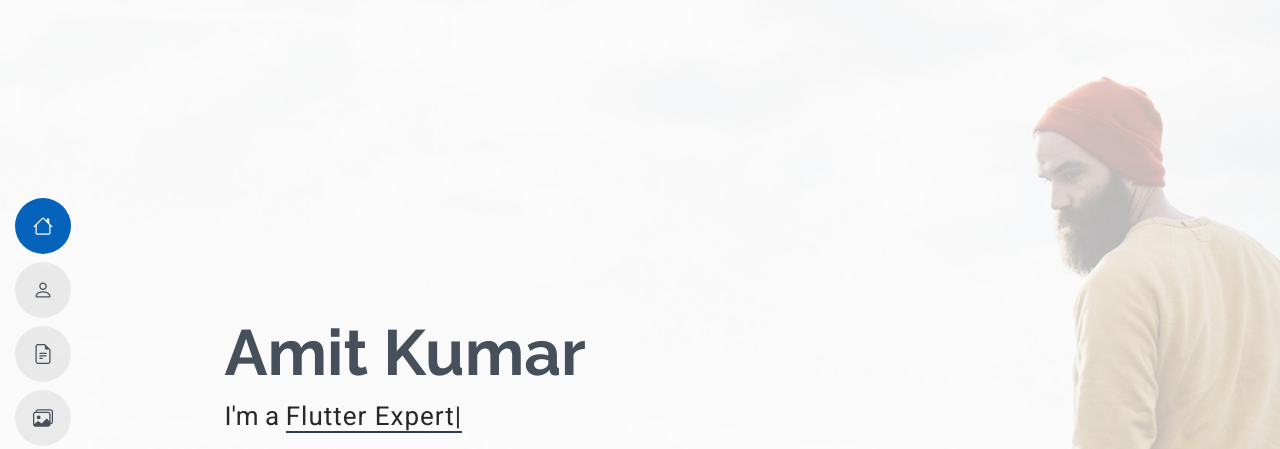
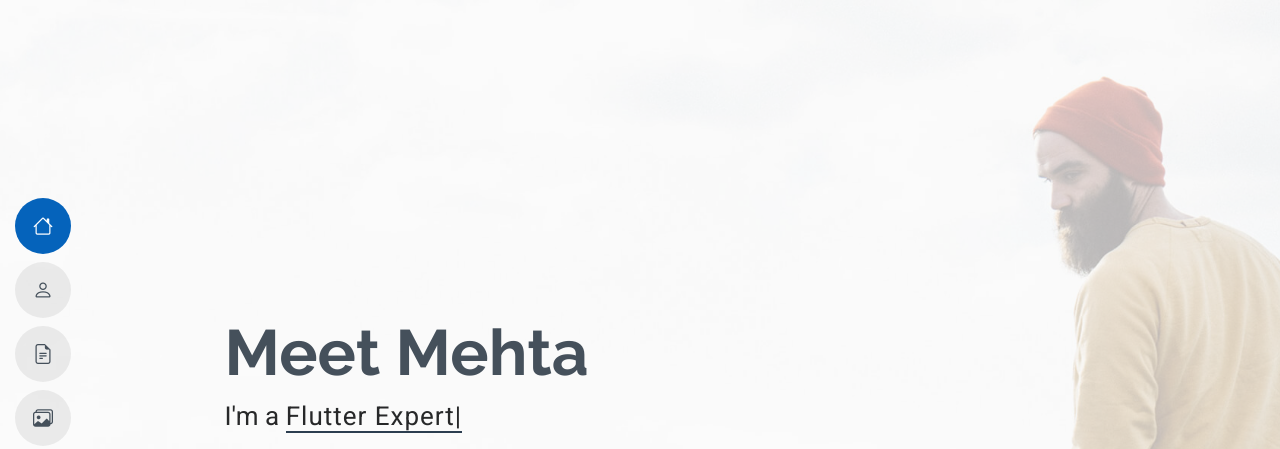
Before and after one commit to imeetmehta/imeetmehta.github.io, a plain HTML site: page index.html in a window 1280 px wide. Shown: the top 449 px of the page. Drawn offline with Linux system fonts and the light colour scheme.

Commit message:
Update index.html

```diff
--- a/index.html
+++ b/index.html
@@ -4,7 +4,7 @@
 <head>
   <meta charset="utf-8">
   <meta content="width=device-width, initial-scale=1.0" name="viewport">
-  <title>Amit Kumar - Mobile App Developer Portfolio</title>
+  <title>Meet Mehta - Mobile App Developer Portfolio</title>
   <meta content="Experienced Flutter & Mobile App Developer with 3+ years of expertise in Android and iOS development" name="description">
   <meta content="Flutter Developer, Mobile App Developer, Android, iOS, Dart, Kotlin" name="keywords">
 
@@ -100,7 +100,7 @@
       <div class="container" data-aos="zoom-out">
         <div class="row justify-content-center">
           <div class="col-lg-9">
-            <h2>Amit Kumar</h2>
+            <h2>Meet Mehta</h2>
             <p>I'm a <span class="typed" data-typed-items="Mobile App Developer, Flutter Expert, Android Developer, iOS Developer">Mobile App Developer</span><span class="typed-cursor typed-cursor--blink" aria-hidden="true"></span></p>
             <div class="social-links">
               <a href="https://github.com/dev-meetmehta" target="_blank"><i class="bi bi-github"></i></a>
@@ -123,7 +123,7 @@
       <div class="container" data-aos="fade-up" data-aos-delay="100">
         <div class="row gy-4 justify-content-center">
           <div class="col-lg-4">
-            <img src="assets/img/profile-img.jpg" class="img-fluid" alt="Amit Kumar">
+            <img src="assets/img/profile-img.jpg" class="img-fluid" alt="Meet Mehta">
           </div>
           <div class="col-lg-8 content">
             <h2>Mobile App Developer &amp; Flutter Expert</h2>
@@ -267,7 +267,7 @@
           <div class="col-lg-6" data-aos="fade-up" data-aos-delay="100">
             <h3 class="resume-title">Summary</h3>
             <div class="resume-item pb-0">
-              <h4>Amit Kumar</h4>
+              <h4>Meet Mehta</h4>
               <p><em>Experienced Mobile App Developer with 3+ years of expertise in Flutter, Android, and iOS development. Successfully delivered 10+ applications with 300K+ downloads across various domains including astrology, e-commerce, and fintech.</em></p>
               <ul>
                 <li>Delhi, India</li>
@@ -591,7 +591,7 @@
 
   <footer id="footer" class="footer position-relative light-background">
     <div class="container">
-      <h3 class="sitename">Amit Kumar</h3>
+      <h3 class="sitename">Meet Mehta</h3>
       <p>Experienced Mobile App Developer specialized in Flutter, Android, and iOS development. Passionate about creating innovative mobile solutions.</p>
       <div class="social-links d-flex justify-content-center">
         <a href="https://github.com/dev-meetmehta" target="_blank"><i class="bi bi-github"></i></a>
@@ -601,7 +601,7 @@
       </div>
       <div class="container">
         <div class="copyright">
-          <span>Copyright</span> <strong class="px-1 sitename">Amit Kumar</strong> <span>All Rights Reserved</span>
+          <span>Copyright</span> <strong class="px-1 sitename">Meet Mehta</strong> <span>All Rights Reserved</span>
         </div>
         <div class="credits">
           Designed with ❤️ for Mobile App Development
```
